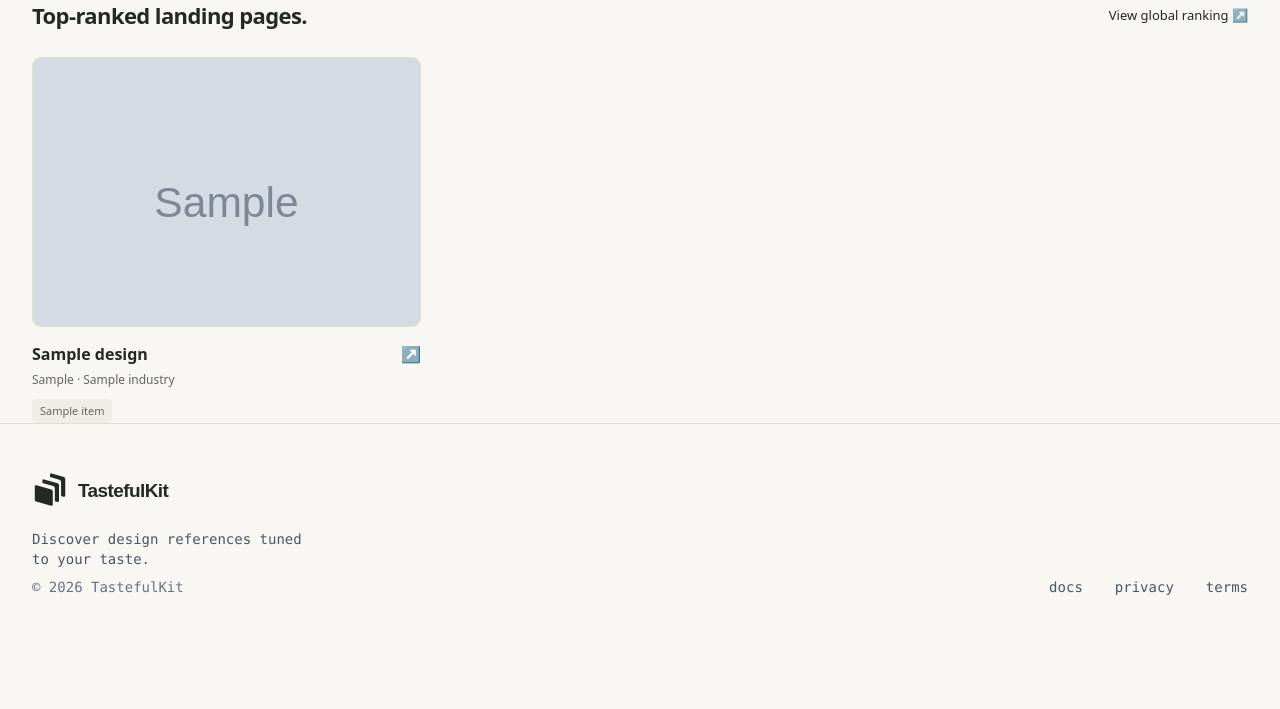
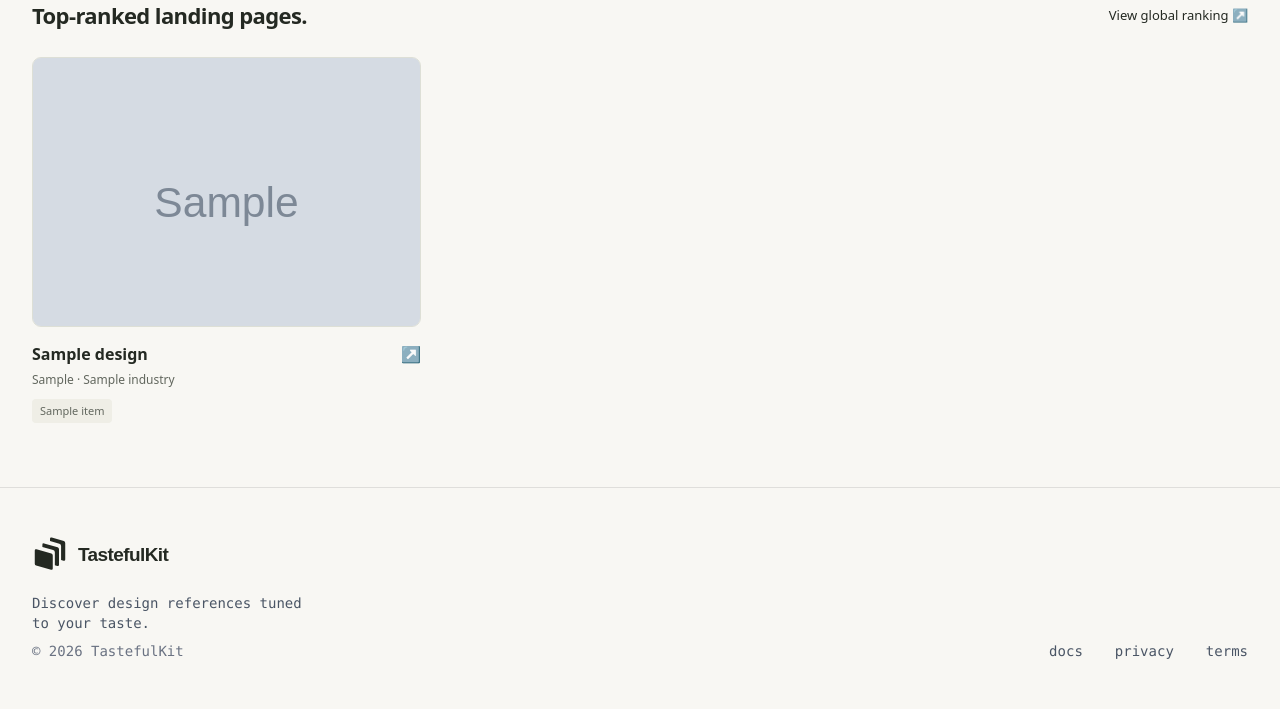
Before and after one commit to LVTD-LLC/tastefulkit, a Django app: template frontend/templates/pages/landing-page.html in a window 1280 px wide. Shown: the part 611-1320 px from the top of the page. Before the commit the page ends 1206 px from the top, so only its background shows below. Run offline with Django 5.2, Linux system fonts and the light colour scheme; the template is opened without the code that fills it: most values are stand-ins (such as "Sample title", 1, 10 or a date in 2020); grey boxes marked "Sample" are stand-in pictures; style sheets or scripts are compiled from the project's sources; some libraries are stand-ins or nearby versions.

Commit message:
Add breathing room below homepage thumbnails

```diff
--- a/frontend/templates/pages/landing-page.html
+++ b/frontend/templates/pages/landing-page.html
@@ -5,4 +5,5 @@
 {% block page_description %}Find landing pages you love with personalized pairwise rankings, then give your coding agent the references to build from.{% endblock page_description %}
 {% block og_description %}Find landing pages you love with personalized pairwise rankings, then give your coding agent the references to build from.{% endblock og_description %}
 {% block twitter_description %}Find landing pages you love with personalized pairwise rankings, then give your coding agent the references to build from.{% endblock twitter_description %}
-{% block content %}<div class="tk-container"><section class="tk-hero"><h1>Find your taste.<br>Build from <em>it.</em></h1><p>Compare landing pages to rank designs around your taste. Give your coding agent the references to bring that look to your project.</p><div class="tk-guide-actions"><a class="tk-button" href="{% url 'library' %}">Explore catalog ↗</a><a class="tk-button tk-button-quiet" href="{% url 'voting_arena' %}">Vote on designs →</a></div></section><section class="tk-showcase" aria-labelledby="top-designs-heading"><div class="tk-section-heading"><h2 id="top-designs-heading">Top-ranked landing pages.</h2><a href="{% url 'design_rankings' %}">View global ranking ↗</a></div><div class="design-grid">{% for design in designs %}{% include "catalogue/card.html" %}{% empty %}<div class="tk-empty"><h3>A home for designs worth keeping.</h3><p>We're collecting the first landing pages. A growing library of real-world inspiration is on its way.</p></div>{% endfor %}</div></section></div>{% endblock %}
+{% block content %}<div class="tk-container"><section class="tk-hero"><h1>Find your taste.<br>Build from <em>it.</em></h1><p>Compare landing pages to rank designs around your taste. Give your coding agent the references to bring that look to your project.</p><div class="tk-guide-actions"><a class="tk-button" href="{% url 'library' %}">Explore catalog ↗</a><a class="tk-button tk-button-quiet" href="{% url 'voting_arena' %}">Vote on designs →</a></div></section><section class="tk-showcase pb-12 sm:pb-16"
+         aria-labelledby="top-designs-heading"><div class="tk-section-heading"><h2 id="top-designs-heading">Top-ranked landing pages.</h2><a href="{% url 'design_rankings' %}">View global ranking ↗</a></div><div class="design-grid">{% for design in designs %}{% include "catalogue/card.html" %}{% empty %}<div class="tk-empty"><h3>A home for designs worth keeping.</h3><p>We're collecting the first landing pages. A growing library of real-world inspiration is on its way.</p></div>{% endfor %}</div></section></div>{% endblock %}
```
Also changed, not shown: CHANGELOG.md.
